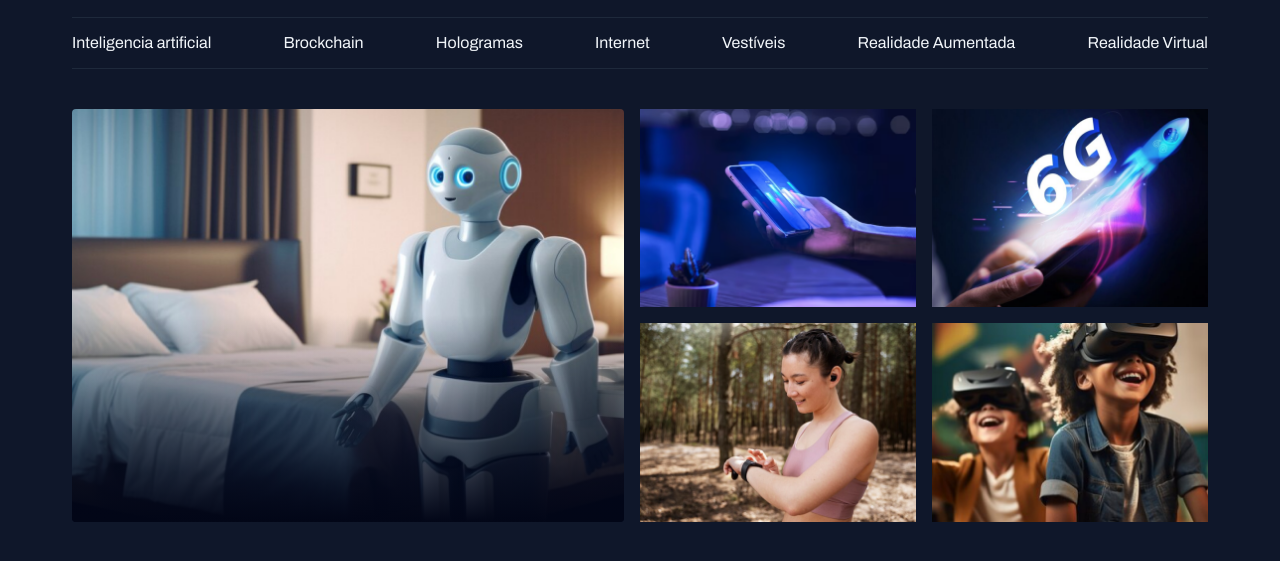
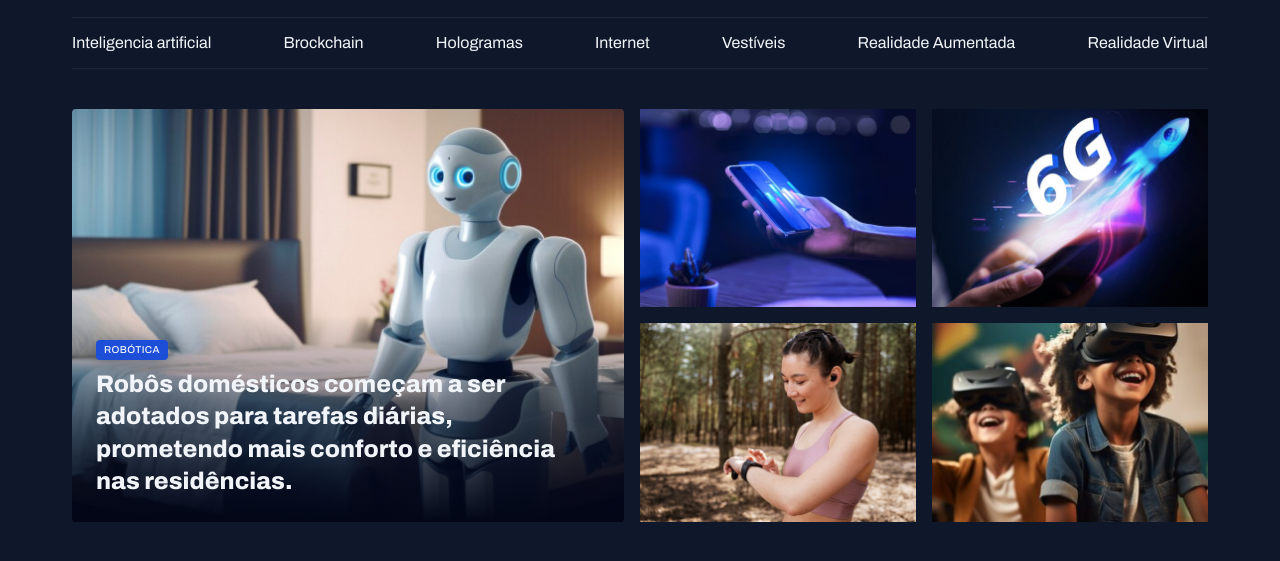
Before and after one commit to Renato007/Rocketseat_PortalDeNoticia, a plain HTML site: page index.html in a window 1280 px wide. Shown: the part 55-616 px from the top of the page. Drawn offline with Linux system fonts and the light colour scheme.

Commit message:
Ajustando o conteúdo do card

```diff
--- a/index.html
+++ b/index.html
@@ -43,23 +43,27 @@
 
     <main class="container">
       <section id="featured" class="grid grid-flow-col gap-16">
-        <div class="card">
+        <figure class="card">
           <img src="./assets/img/Image 01.png" alt="" />
-        </div>
-        <div class="grid grid-col-2 gap-16">
-          <div>
+          <figcaption>
+            <span class="contant-tag">Robótica</span>
+            <h2 class="text-2xl">Robôs domésticos começam a ser adotados para tarefas diárias, prometendo mais conforto e eficiência nas residências.</h2>
+          </figcaption>
+        </figure>
+        <figure class="grid grid-col-2 gap-16">
+          <figure>
             <img src="./assets/img/Image 02.png" alt="" />
-          </div>
-          <div>
+          </figure>
+          <figure>
             <img src="./assets/img/Image 03.png" alt="" />
-          </div>
-          <div>
+          </figure>
+          <figure>
             <img src="./assets/img/Image 04.png" alt="" />
-          </div>
-          <div>
+          </figure>
+          <figure>
             <img src="./assets/img/Image 05.png" alt="" />
-          </div>
-        </div>
+          </figure>
+        </figure>
       </section>
     </main>
   </body>
--- a/styles/global.css
+++ b/styles/global.css
@@ -59,3 +59,14 @@ img{
 main{
     margin-top: 40px;
 }
+
+.contant-tag{
+display: inline-block;
+background-color: var(--brand-color-dark);
+padding: 4px 8px;
+border-radius: 4px;
+font: 500 10px/1.2 var(--font-family);
+text-transform: uppercase;
+letter-spacing: 0.04em;
+box-shadow: 0px 4px 16px rgba(2, 6, 23, 0.25);
+}
--- a/styles/section.css
+++ b/styles/section.css
@@ -21,4 +21,14 @@
 #020617 100%
         );
     }
+
+    figcaption{
+        position: absolute;
+        bottom: 0;
+        padding: 24px;
+
+        h2{
+            margin-top: 8px;
+        }
+    }
 }
--- a/styles/utility.css
+++ b/styles/utility.css
@@ -1,16 +1,32 @@
 /* utility-first */
-.grid{
-    display: grid;
+.grid {
+  display: grid;
 }
 
-.grid-flow-col{
-    grid-auto-flow: column;
+.grid-flow-col {
+  grid-auto-flow: column;
 }
 
-.grid-col-2{
-grid-template-columns: 1fr 1fr;
+.grid-col-2 {
+  grid-template-columns: 1fr 1fr;
 }
 
-.gap-16{
-    gap: 16px;
+.gap-16 {
+  gap: 16px;
 }
+
+.text-2xl {
+  font: var(--h1);
+}
+
+.text-xl {
+  font: var(--h2);
+}
+
+.text-lg {
+  font: var(--h3);
+}
+
+.text-sm {
+  font: var(--text-sm);
+}
```
